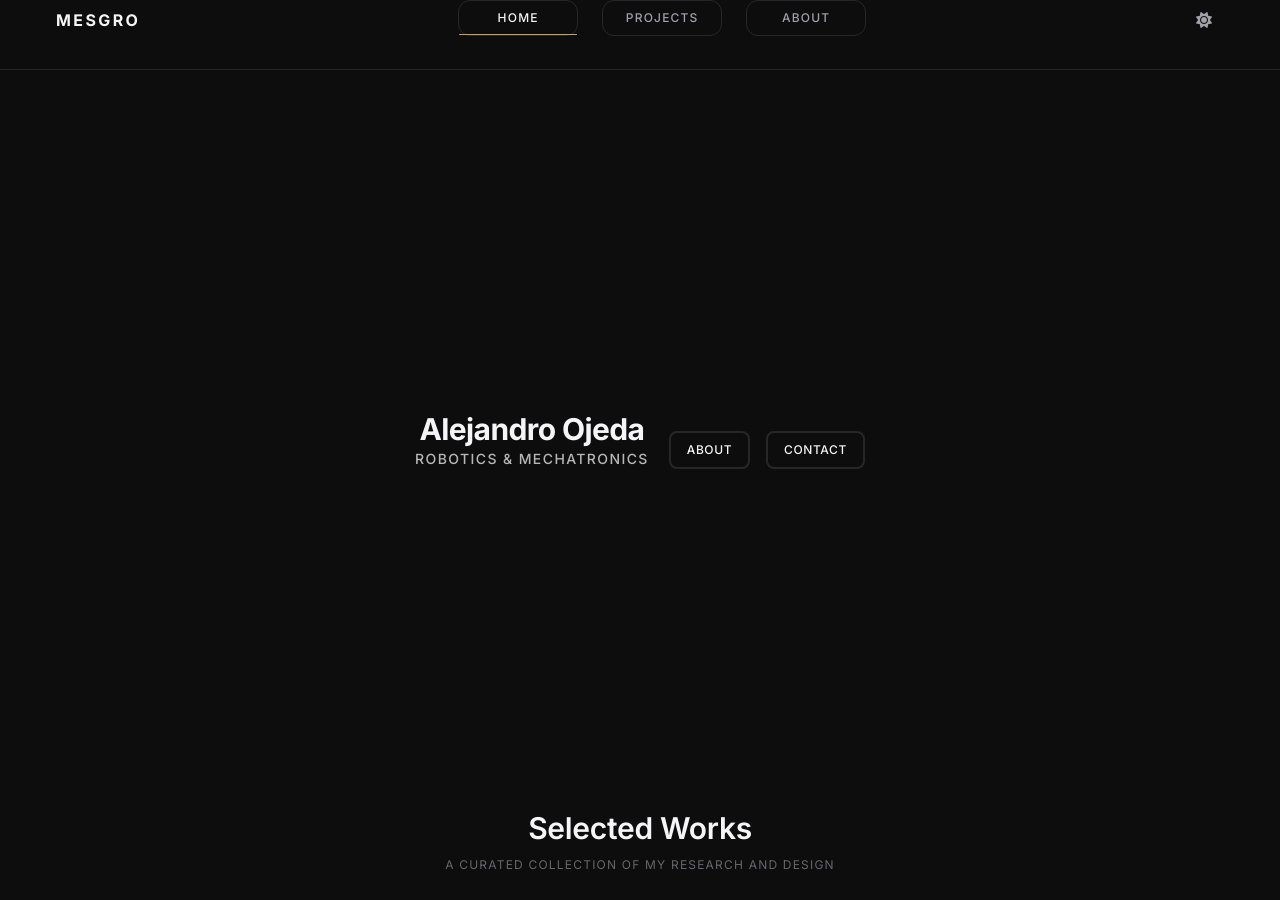
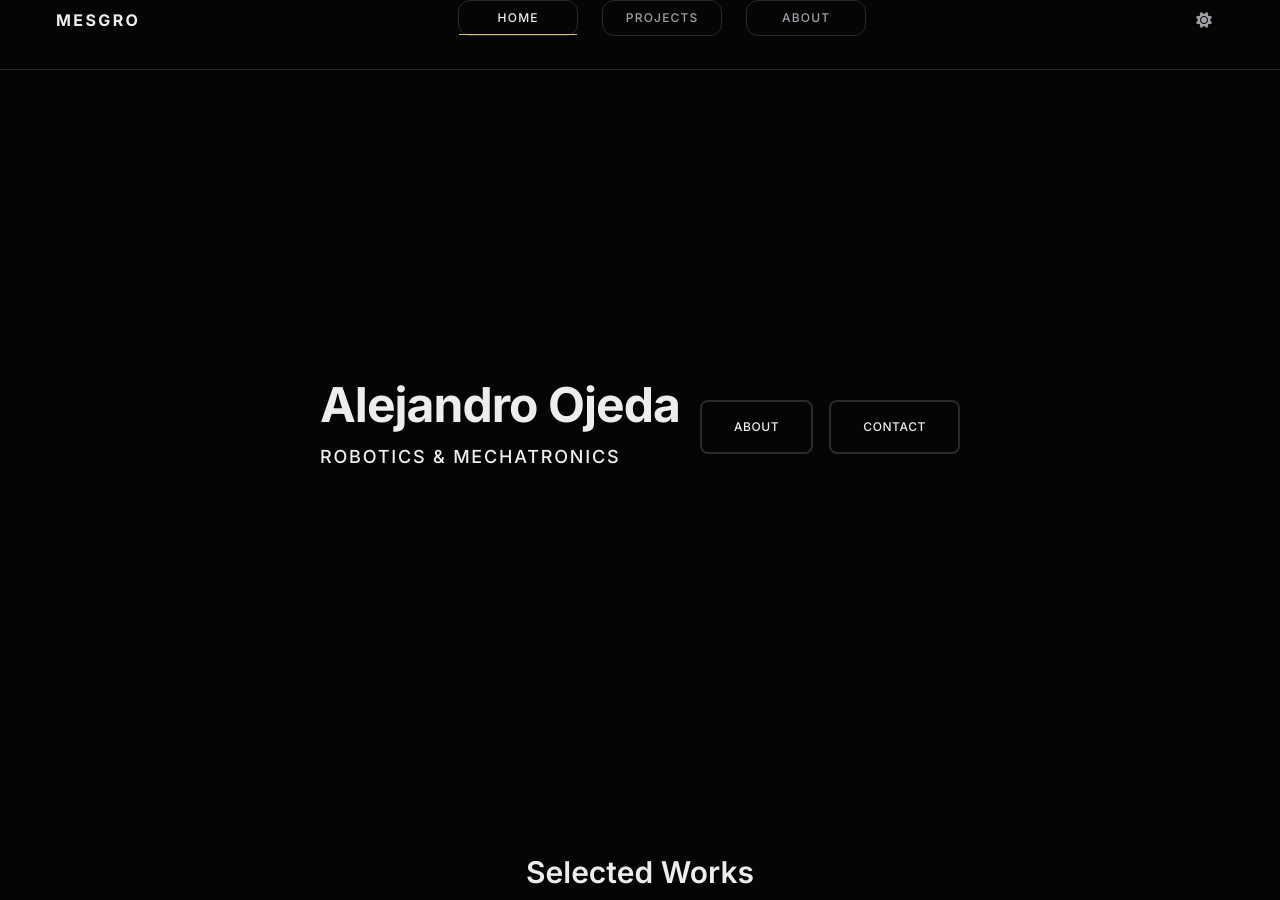
Before and after one commit to josephineoe/josephineoe.github.io, a Jekyll site: the page built from index.md, in a window 1280 px wide and 900 px high. Built offline with Jekyll 4.4.1, drawn with Linux system fonts in a browser that asks for light colours; nearby versions of some CDN libraries; comment, search, counter and statistics services are not loaded; some of the changed text lies outside the part shown.

Commit message:
Testing more colors

```diff
--- a/_includes/footer.html
+++ b/_includes/footer.html
@@ -1,10 +1,12 @@
 <footer class="site-footer">
     <div class="container">
-        <div class="footer-content">
-            <div class="footer-section">
+        <div class="footer-simple">
+            <div class="footer-brand">
                 <h3>{{ site.title | split: ' ' | first }}</h3>
                 <p>{{ site.description }}</p>
-                <div class="social-links">
+            </div>
+
+            <div class="social-links-center">
                 {% if site.github_username %}
                 <a href="https://github.com/{{ site.github_username }}" target="_blank" aria-label="GitHub">
                     <i class="fab fa-github"></i>
@@ -26,42 +28,11 @@
                 </a>
                 {% endif %}
             </div>
-            </div>
 
-            <div class="footer-section">
-                <h4>Quick Links</h4>
-                <ul class="footer-links">
-                    {% for nav_item in site.navigation %}
-                    <li><a href="{{ nav_item.url | relative_url }}">{{ nav_item.title }}</a></li>
-                    {% endfor %}
-                </ul>
-            </div>
-
-            <div class="footer-section">
-                <h4>Project Categories</h4>
-                <ul class="footer-links">
-                    {% for category in site.project_categories %}
-                    <li><a href="{{ '/projects/' | relative_url }}#{{ category.slug }}">{{ category.name }}</a></li>
-                    {% endfor %}
-                </ul>
-            </div>
-
-            <div class="footer-section">
-                <h4>Resources</h4>
-                <ul class="footer-links">
-                    <li><a href="https://jekyllrb.com/" target="_blank">Jekyll</a></li>
-                    <li><a href="https://pages.github.com/" target="_blank">GitHub Pages</a></li>
-                    <li><a href="https://threejs.org/" target="_blank">Three.js</a></li>
-                    <li><a href="https://modelviewer.dev/" target="_blank">Model Viewer</a></li>
-                </ul>
-            </div>
-        </div>
-
-        <div class="footer-bottom">
-            <div class="footer-divider"></div>
             <div class="footer-credits">
-                <p>&copy; {{ 'now' | date: '%Y' }} {{ site.author | default: site.title }}. Built with ❤️ using Jekyll.</p>
-                <p><a href="https://github.com/aojedao/MESGRO" target="_blank">MESGRO Template</a> - Open Source Portfolio for Robotics & Mechatronics</p>
+                <p>&copy; {{ 'now' | date: '%Y' }} {{ site.author | default: site.title }}. Built with ❤️ using Jekyll.
+                </p>
+                <p><a href="https://github.com/aojedao/MESGRO" target="_blank">MESGRO Template</a></p>
             </div>
         </div>
     </div>
--- a/_sass/_base.scss
+++ b/_sass/_base.scss
@@ -89,18 +89,18 @@
 
 /* Dark Theme (Deep Space) */
 [data-theme="dark"] {
-  --primary-color: #ffffff;
-  --primary-dark: #f0f0f0;
+  --primary-color: #f0f0f0;
+  --primary-dark: #ffffff;
   --secondary-color: #94a3b8;
-  --accent-color: #c5a059;
-  --background-color: #0d0d0e;
-  --surface-color: #161618;
-  --text-primary: #f5f5f7;
+  --accent-color: #e0c070;
+  --background-color: #050505;
+  --surface-color: #121212;
+  --text-primary: #ededed;
   --text-secondary: #a1a1aa;
   --text-muted: #71717a;
-  --border-color: #27272a;
-  --shadow-color: rgba(0, 0, 0, 0.4);
-  --shadow-hover: rgba(0, 0, 0, 0.5);
+  --border-color: #2a2a2a;
+  --shadow-color: rgba(0, 0, 0, 0.5);
+  --shadow-hover: rgba(0, 0, 0, 0.7);
 
   /* Code Blocks - Dark */
   --code-bg: #1e1e1e;
--- a/_sass/_components.scss
+++ b/_sass/_components.scss
@@ -87,8 +87,11 @@
   flex-direction: column;
   align-items: center;
   text-align: center;
-  max-width: 800px;
+  max-width: 1200px;
   margin: 0 auto;
+  width: 100%;
+  text-align: left;
+  align-items: flex-start;
 }
 
 .hero-info {
@@ -137,7 +140,7 @@
   display: flex;
   gap: var(--spacing-xl);
   margin-bottom: var(--spacing-xl);
-  justify-content: center;
+  justify-content: flex-start;
 }
 
 .stat {
@@ -249,10 +252,10 @@
 .skill-tag {
   padding: var(--spacing-xs) var(--spacing-sm);
   background-color: var(--primary-color);
-  color: white;
+  color: var(--background-color);
   font-size: var(--font-size-xs);
   border-radius: var(--radius-full);
-  font-weight: var(--font-weight-medium);
+  font-weight: 600;
 }
 
 /* Projects Showcase */
@@ -274,6 +277,14 @@
 .section-header p {
   color: var(--text-secondary);
   font-size: var(--font-size-lg);
+}
+
+.section-subtitle {
+  color: var(--text-secondary);
+  font-size: var(--font-size-base);
+  letter-spacing: 0.05em;
+  max-width: 600px;
+  margin: 0 auto;
 }
 
 .projects-grid-featured {
@@ -346,7 +357,7 @@
   width: 50px;
   height: 50px;
   background-color: var(--primary-color);
-  color: white;
+  color: var(--background-color);
   border-radius: var(--radius-full);
   text-decoration: none;
   transition: all var(--transition-fast);
@@ -430,7 +441,7 @@
   font-size: var(--font-size-lg);
   font-weight: var(--font-weight-medium);
   background-color: var(--primary-color);
-  color: white;
+  color: var(--background-color);
   text-decoration: none;
   border-radius: var(--radius-lg);
   transition: all var(--transition-fast);
@@ -597,7 +608,7 @@
   display: flex;
   align-items: center;
   gap: var(--spacing-sm);
-  color: white;
+  color: var(--background-color);
   font-weight: var(--font-weight-medium);
   padding: var(--spacing-sm) var(--spacing-lg);
   background-color: var(--primary-color);
--- a/_sass/_layout.scss
+++ b/_sass/_layout.scss
@@ -164,88 +164,60 @@
   background-color: var(--surface-color);
   border-top: 1px solid var(--border-color);
   margin-top: var(--spacing-3xl);
-  padding: var(--spacing-3xl) 0 var(--spacing-xl) 0;
+  padding: var(--spacing-3xl) 0;
 }
 
-.footer-content {
-  display: grid;
-  grid-template-columns: repeat(auto-fit, minmax(250px, 1fr));
-  gap: var(--spacing-2xl);
-  margin-bottom: var(--spacing-2xl);
+.footer-simple {
+  text-align: center;
+  max-width: 600px;
+  margin: 0 auto;
 }
 
-.footer-section h3 {
-  color: var(--text-primary);
-  font-size: var(--font-size-lg);
-  margin-bottom: var(--spacing-md);
+.footer-brand {
+  margin-bottom: var(--spacing-xl);
 }
 
-.footer-section h4 {
+.footer-brand h3 {
   color: var(--text-primary);
-  font-size: var(--font-size-base);
   margin-bottom: var(--spacing-sm);
 }
 
-.footer-section p {
-  color: var(--text-secondary);
-  font-size: var(--font-size-sm);
-  line-height: var(--line-height-relaxed);
+.footer-brand p {
+  color: var(--text-muted);
 }
 
-.social-links {
+.social-links-center {
   display: flex;
-  gap: var(--spacing-sm);
-  margin-top: var(--spacing-md);
+  justify-content: center;
+  gap: var(--spacing-md);
+  margin-bottom: var(--spacing-xl);
 }
 
-.social-links a {
+.social-links-center a {
   display: flex;
   align-items: center;
   justify-content: center;
-  width: 36px;
-  height: 36px;
-  background-color: transparent;
+  width: 40px;
+  height: 40px;
+  border-radius: var(--radius-full);
+  background-color: var(--background-color);
   color: var(--text-secondary);
   border: 1px solid var(--border-color);
-  border-radius: var(--radius-sm);
   transition: all var(--transition-fast);
 }
 
-.social-links a:hover {
-  background-color: var(--surface-color);
-  color: var(--text-primary);
-  border-color: var(--text-primary);
-  transform: translateY(-2px);
-}
-
-.footer-links {
-  list-style: none;
-  padding: 0;
-  margin: 0;
-}
-
-.footer-links li {
-  margin-bottom: var(--spacing-xs);
-}
-
-.footer-links a {
-  color: var(--text-secondary);
-  font-size: var(--font-size-sm);
-  transition: color var(--transition-fast);
-}
-
-.footer-links a:hover {
-  color: var(--primary-color);
-}
-
-.footer-divider {
-  height: 1px;
-  background-color: var(--border-color);
-  margin: var(--spacing-xl) 0;
+.social-links-center a:hover {
+  background-color: var(--primary-color);
+  color: var(--background-color);
+  border-color: var(--primary-color);
+  transform: translateY(-3px);
+  box-shadow: 0 5px 15px var(--shadow-hover);
 }
 
 .footer-credits {
   text-align: center;
+  border-top: 1px solid var(--border-color);
+  padding-top: var(--spacing-lg);
 }
 
 .footer-credits p {
@@ -256,6 +228,11 @@
 
 .footer-credits a {
   color: var(--primary-color);
+  text-decoration: none;
+}
+
+.footer-credits a:hover {
+  text-decoration: underline;
 }
 
 /* Scroll to Top Button */
--- a/assets/js/main.js
+++ b/assets/js/main.js
@@ -54,45 +54,51 @@
     /**
      * Theme toggle functionality
      */
+    /**
+     * Theme toggle functionality
+     */
     setupThemeToggle() {
         const themeToggle = document.getElementById('theme-toggle');
-        const themeIcon = themeToggle?.querySelector('i');
+        // Allow for the icon to be finding more flexibly
+        const themeIcon = themeToggle ? themeToggle.querySelector('i') : null;
 
-        if (!themeToggle) return;
+        if (!themeToggle) {
+            console.warn('Theme toggle button not found');
+            return;
+        }
 
         // Check for saved theme preference or default to 'dark'
-        const currentTheme = localStorage.getItem('theme') || 'dark';
-        document.documentElement.setAttribute('data-theme', currentTheme);
+        const savedTheme = localStorage.getItem('theme') || 'dark';
+        document.documentElement.setAttribute('data-theme', savedTheme);
 
-        // Update icon based on current theme
-        if (themeIcon) {
-            if (currentTheme === 'dark') {
-                themeIcon.classList.remove('fa-moon');
-                themeIcon.classList.add('fa-sun');
+        // Function to update icon
+        const updateIcon = (theme) => {
+            if (!themeIcon) return;
+
+            // Remove both potentially to be safe
+            themeIcon.classList.remove('fa-moon', 'fa-sun');
+
+            if (theme === 'dark') {
+                themeIcon.classList.add('fa-sun'); // Sun icon for dark mode (switch to light)
             } else {
-                themeIcon.classList.remove('fa-sun');
-                themeIcon.classList.add('fa-moon');
+                themeIcon.classList.add('fa-moon'); // Moon icon for light mode (switch to dark)
             }
-        }
+        };
+
+        // Initial icon update
+        updateIcon(savedTheme);
 
         // Toggle theme on button click
-        themeToggle.addEventListener('click', () => {
+        themeToggle.addEventListener('click', (e) => {
+            e.preventDefault(); // Prevent any default button behavior
+
             const currentTheme = document.documentElement.getAttribute('data-theme');
             const newTheme = currentTheme === 'dark' ? 'light' : 'dark';
 
             document.documentElement.setAttribute('data-theme', newTheme);
             localStorage.setItem('theme', newTheme);
 
-            // Update icon
-            if (themeIcon) {
-                if (newTheme === 'dark') {
-                    themeIcon.classList.remove('fa-moon');
-                    themeIcon.classList.add('fa-sun');
-                } else {
-                    themeIcon.classList.remove('fa-sun');
-                    themeIcon.classList.add('fa-moon');
-                }
-            }
+            updateIcon(newTheme);
         });
     }
 
--- a/index.md
+++ b/index.md
@@ -2,20 +2,20 @@
 layout: default
 ---
 
-<div class="hero-personal" style="padding: 60px 0 40px 0;">
+<div class="hero-personal">
   <div class="container">
-    <div class="hero-content" style="align-items: flex-start; text-align: left;">
-      <div class="hero-info" style="width: 100%; display: flex; justify-content: space-between; align-items: flex-end; flex-wrap: wrap; gap: 20px;">
-        <div>
-           <h1 class="hero-name" style="font-size: var(--font-size-3xl); margin-bottom: 0;">{{ site.author | default: "Your Name" }}</h1>
-           <p class="hero-title" style="font-size: var(--font-size-sm); margin-bottom: 0; opacity: 0.7;">Robotics & Mechatronics</p>
+    <div class="hero-content">
+      <div class="hero-info-wrapper" style="width: 100%; display: flex; justify-content: space-between; align-items: flex-end; flex-wrap: wrap; gap: 20px;">
+        <div class="hero-text">
+           <h1 class="hero-name">{{ site.author | default: "Your Name" }}</h1>
+           <p class="hero-title">Robotics & Mechatronics</p>
         </div>
 
-        <div class="hero-actions" style="margin: 0;">
-          <a href="{{ '/about/' | relative_url }}" class="btn-secondary" style="font-size: 12px; padding: 8px 16px;">
+        <div class="hero-actions">
+          <a href="{{ '/about/' | relative_url }}" class="btn-secondary">
             About
           </a>
-           <a href="mailto:{{ site.email }}" class="btn-secondary" style="font-size: 12px; padding: 8px 16px;">
+           <a href="mailto:{{ site.email }}" class="btn-secondary">
             Contact
           </a>
         </div>
@@ -24,11 +24,11 @@
   </div>
 </div>
 
-<div class="projects-showcase" style="padding: 20px 0 100px 0; border-top: none;">
+<div class="projects-showcase">
   <div class="container">
-    <div class="section-header" style="margin-bottom: 80px;">
-      <h2 style="font-size: var(--font-size-3xl); letter-spacing: -0.01em;">Selected Works</h2>
-      <p style="text-transform: uppercase; font-size: var(--font-size-xs); letter-spacing: 0.1em; opacity: 0.6;">A curated collection of my research and design</p>
+    <div class="section-header">
+      <h2>Selected Works</h2>
+      <p class="section-subtitle">A curated collection of my research and design</p>
     </div>
 
     <div class="projects-grid-featured">
```
Lines whose indentation alone changed are shown as unchanged.
